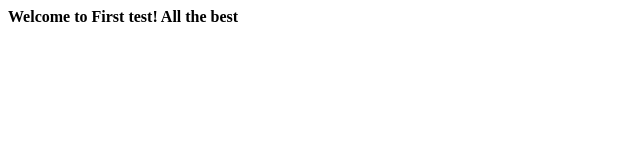
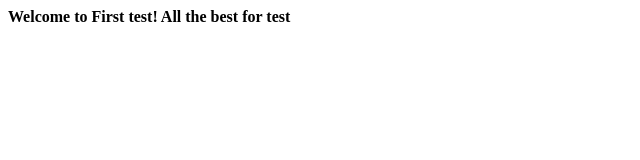
Before and after one commit to swamylakshmi/coursera-test1, a plain HTML site: page index.html in a window 1280 px wide. Shown: the full height of the page, 0-640 px from the left. Drawn offline with Linux system fonts and the light colour scheme.

Commit message:
third version

```diff
--- a/index.html
+++ b/index.html
@@ -6,7 +6,7 @@
 </head>
 <body>
 
-  <h4>Welcome to First test! All the best</h4>
+  <h4>Welcome to First test! All the best for test</h4>
 </body>
 
 
```
